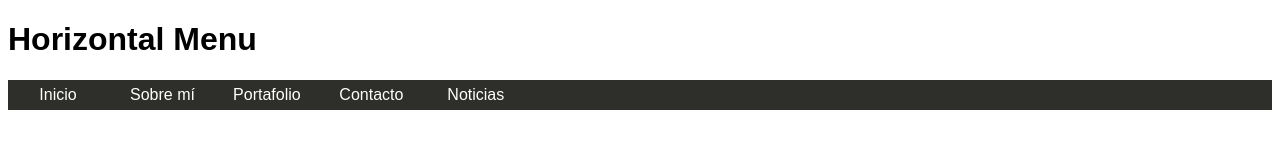
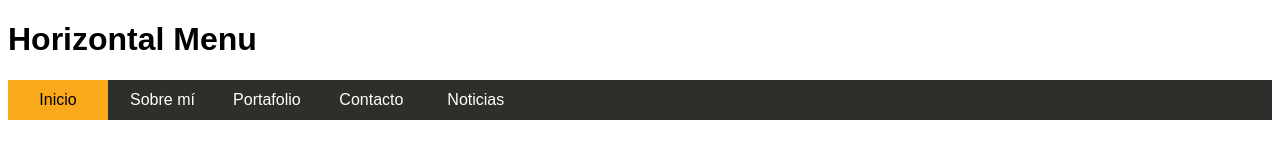
Before and after one commit to ruthmz/menu-horizontal, a plain HTML site: page index.html in a window 1280 px wide. In both pictures the pointer is over the link "Inicio". Drawn offline with Linux system fonts and the light colour scheme.

Commit message:
agregando efecto de hover y modificando el tamaño de line-height

```diff
--- a/css/main.css
+++ b/css/main.css
@@ -12,7 +12,7 @@ ul{
     margin: 0;
     padding:0;
     background: #2e2e2a;
-    line-height: 30px;
+    line-height: 40px;
 }
 
 li{
@@ -28,3 +28,8 @@ a{
     color:#fff;
     display: block;
 }
+
+a:hover {
+    background: #f9a91a;
+    color: #000;
+}
```
